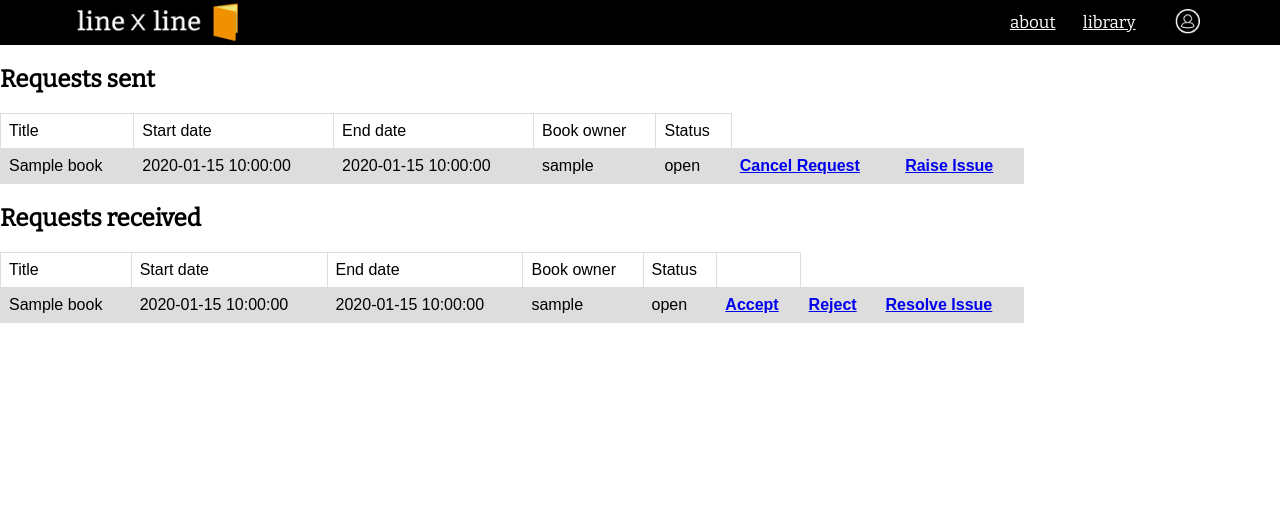
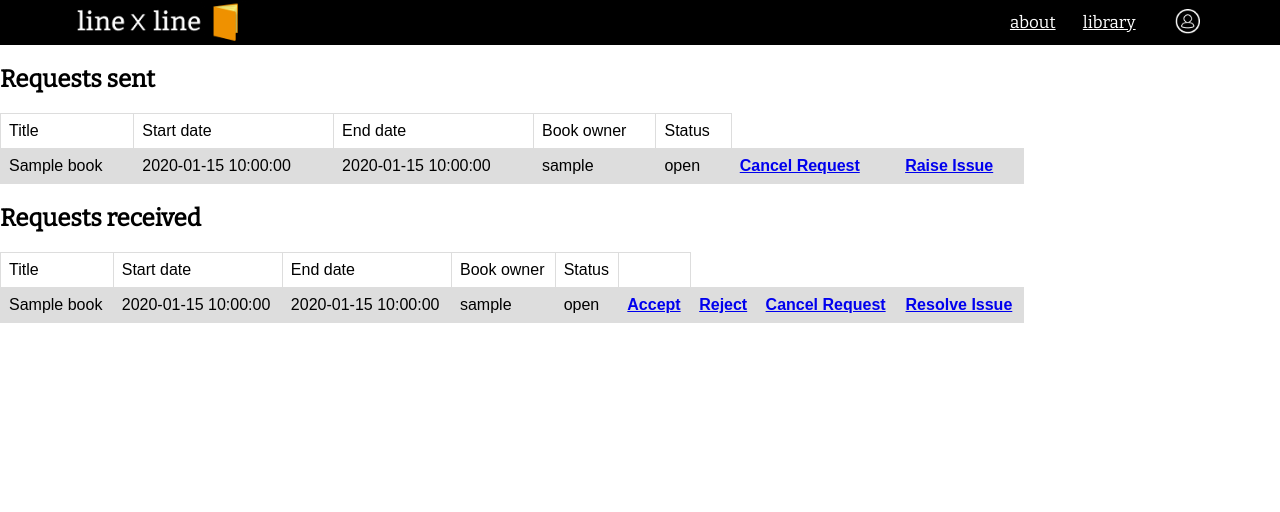
Before and after one commit to hu-ng/book_lending_club, a Flask app: page /notification in a window 1280 px wide. Shown: the top 512 px of the page. Run offline with Flask 2, Linux system fonts and the light colour scheme; a user stored in the database is signed in; tables that the repository leaves empty hold one stand-in row (values such as "Sample post").

Commit message:
Update cancel request

```diff
--- a/app/routes.py
+++ b/app/routes.py
@@ -199,7 +199,7 @@ def borrowing_request(book_id):
 def notification():
     # Sent requests
     sent_requests = Transaction.query.filter(and_(Transaction.borrower_id == current_user.id,
-                                                  Transaction.status != "return_confirmed")).all()
+                                                  Transaction.status != "return_confirmed", Transaction.status != "cancelled")).all()
     # status='open' Removed to test the flow
     sent_book_owners = []
     sent_book_names = []
@@ -220,7 +220,7 @@ def notification():
     # received_requests = Transaction.query.filter(and_(Transaction.book_id.in_(book_ids), Transaction.status == 'open')).all()
     # Commented out to test the flow
     received_requests = Transaction.query.filter(
-        and_(Transaction.book_id.in_(book_ids), Transaction.status != 'return_confirmed')).all()
+        and_(Transaction.book_id.in_(book_ids), Transaction.status != 'return_confirmed',Transaction.status != "cancelled")).all()
     received_book_names = []
     borrower_names = []
     for r in received_requests:
@@ -234,7 +234,6 @@ def notification():
     return render_template('test_notification_page.html', requests_sent=sent_items, requests_received=received_items)
 
 
-# Isn't this the same as lender_confirmed?
 @app.route('/cancel_request/<int:request_id>/', methods=['GET', 'POST'])
 @login_required
 def cancel_request(request_id):
--- a/app/templates/test_notification_page.html
+++ b/app/templates/test_notification_page.html
@@ -29,8 +29,8 @@
             <th><a href={{ url_for('borrower_confirm', request_id=request.id) }}>Borrower Confirm</a></th>
             <th><a href={{ url_for('cancel_request', request_id=request.id) }}>Cancel Request</a></th>
         {% endif %}
-        {% if request.status == "open"%}
-                 <th><a href={{ url_for('cancel_request', request_id=request.id) }}>Cancel Request</a></th>
+        {% if request.status != "pending cancel" %}
+            <th><a href={{ url_for('cancel_request', request_id=request.id) }}>Cancel Request</a></th>
         {% endif %}
         <th><a href={{ url_for('issue_raise', request_id=request.id) }}>Raise Issue</a></th>
     </tr>
@@ -69,8 +69,10 @@
         {% if request.issue == False %}
         <th><a href={{ url_for('issue_raise', request_id=request.id) }}>Raise Issue</a></th>
         {% else %}
+        <th><a href={{ url_for('cancel_request', request_id=request.id) }}>Cancel Request</a></th>
         <th><a href={{ url_for('issue_resolve', request_id=request.id) }}>Resolve Issue</a></th>
         {% endif %}
+
     </tr>
     {% endfor %}
 </table>
```
Also changed, not shown: 1 other file.
